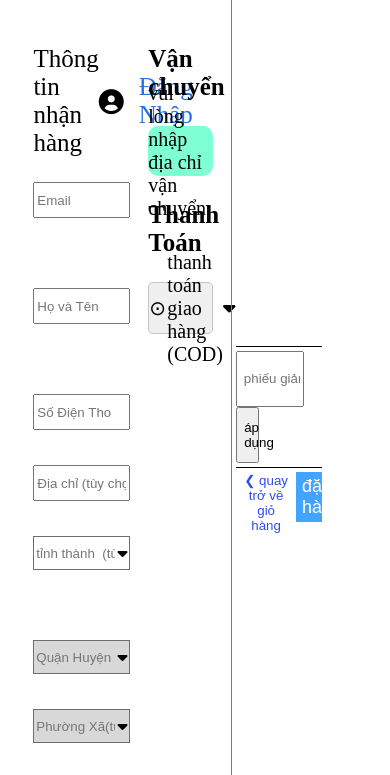
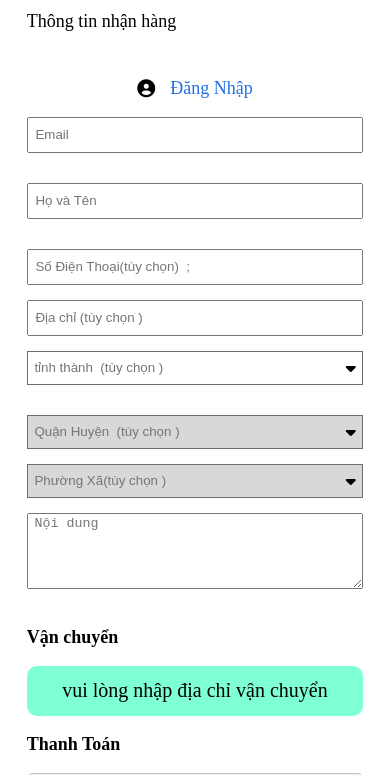
Before and after one commit to Hien0101/thanhtoans, a plain HTML site: page index.html in a window 390 px wide. Shown: the part 145-920 px from the top of the page. Drawn offline with Linux system fonts and the light colour scheme; a web font is replaced by a local one.

Commit message:
Add files via upload

```diff
--- a/main.css
+++ b/main.css
@@ -181,3 +181,67 @@
   color: red;
   font-size: 15px;
 }
+
+@media (max-width: 600px) {
+  .pay-money {
+    flex-direction: column;
+    padding: 5%;
+  }
+  .pay-onetitle,
+  .pay-twotitle {
+    width: 100%;
+    border-left: none;
+    border-top: 1px solid #807f7f;
+    margin-top: 20px;
+    padding-top: 20px;
+  }
+  .pay-content {
+    font-size: 22px;
+    padding-left: 0;
+    text-align: center;
+  }
+  .pay_secondtime-modor {
+    font-size: 18px;
+    flex-direction: column;
+    gap: 10px;
+  }
+  .pay_onetitle-secondtime {
+    flex-direction: column;
+    gap: 20px;
+  }
+  .pay_secondtime-onelist {
+    width: 100%;
+  }
+  .twotitle-onepause,
+  .twotitle-sale,
+  .twotitle-endding,
+  .product-list {
+    width: 100%;
+    margin: 2% 0;
+  }
+  .twotitle-user,
+  .twotitle-muangay,
+  .twotitle-return {
+    width: 100%;
+    height: 45px;
+    font-size: 16px;
+  }
+  .pay-saleer {
+    width: 98%;
+    margin-bottom: 2%;
+  }
+  .onemore-content,
+  .severonetime-content {
+    font-size: 18px;
+  }
+  .threemore-severtwotime {
+    font-size: 16px;
+    height: 40px;
+  }
+  .pay-suborder {
+    gap: 15px;
+  }
+  .pay_secondtime-twolist {
+    width: 100%;
+  }
+}
```
